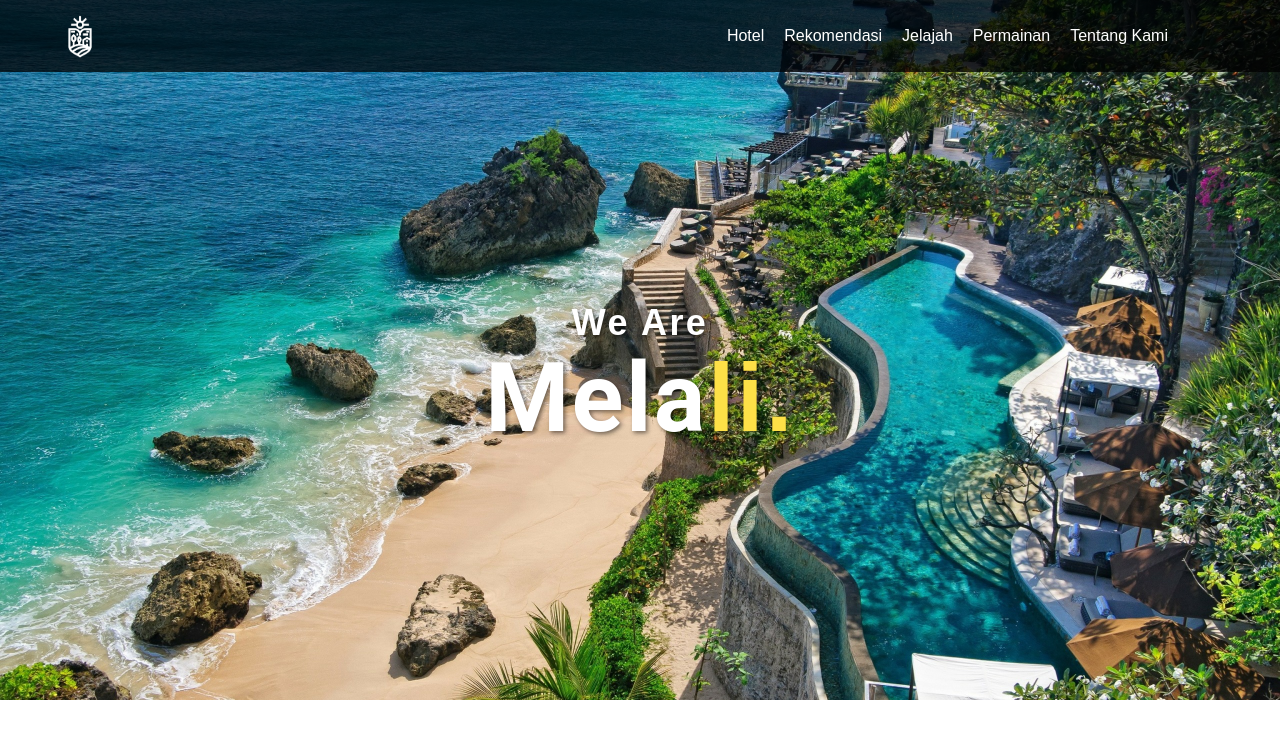
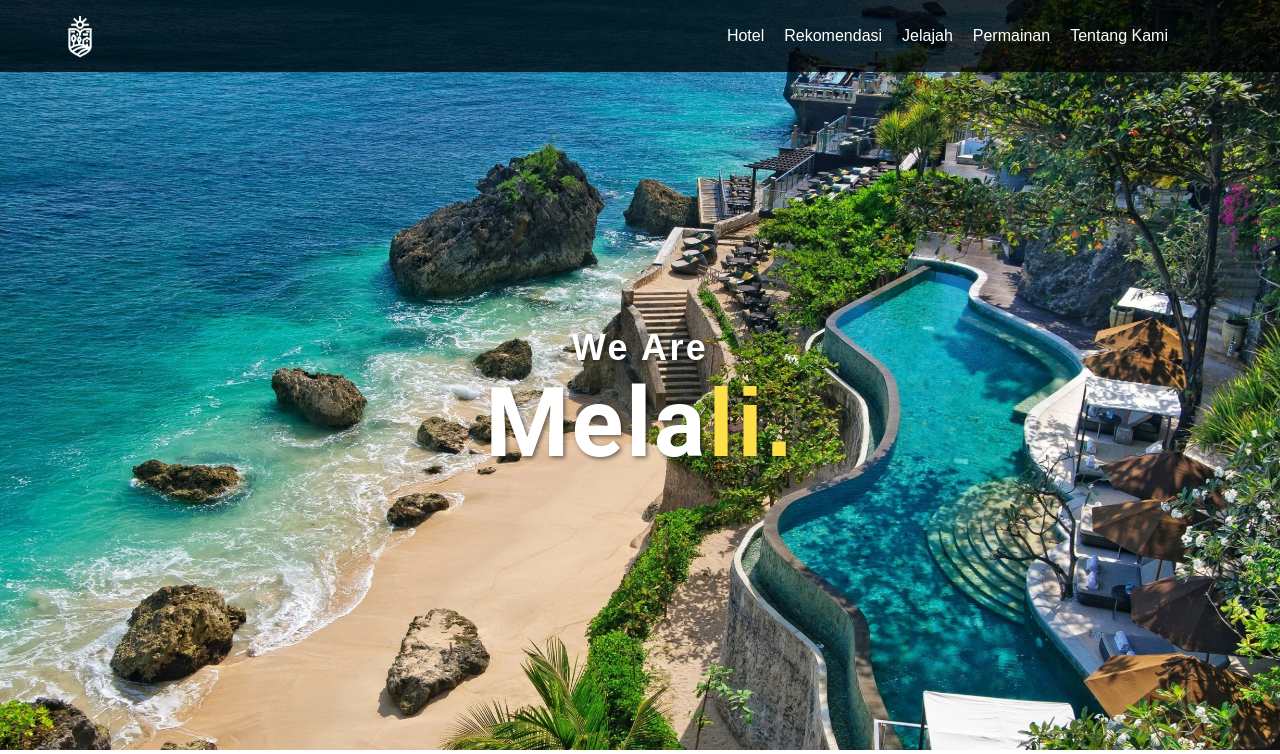
Before and after one commit to chelseaphoebe/melali-in-bali, a React (Create React App) app: page /aboutUs in a window 1280 px wide. Shown: the top 754 px of the page. Built offline with nearby package versions, Linux system fonts and the light colour scheme.

Commit message:
fix: bg AboutUs.jsx

```diff
--- a/src/pages/AboutUs.jsx
+++ b/src/pages/AboutUs.jsx
@@ -23,7 +23,7 @@ const AboutUs = () => {
     <>
       <section
         id="banner"
-        className="bg-[url('/public/images/banner-aboutUS.jpg')] bg-center bg-cover bg-no-repeat min-h-[700px] px-10 flex items-center justify-center"
+        className="bg-[url('/public/images/banner-aboutUS.jpg')] bg-center bg-cover bg-no-repeat min-h-[750px] px-10 flex items-center justify-center"
       >
         <p className="text-white text-8xl font-semibold text-center tracking-wide">
           <span className="text-4xl">We Are</span>
```
